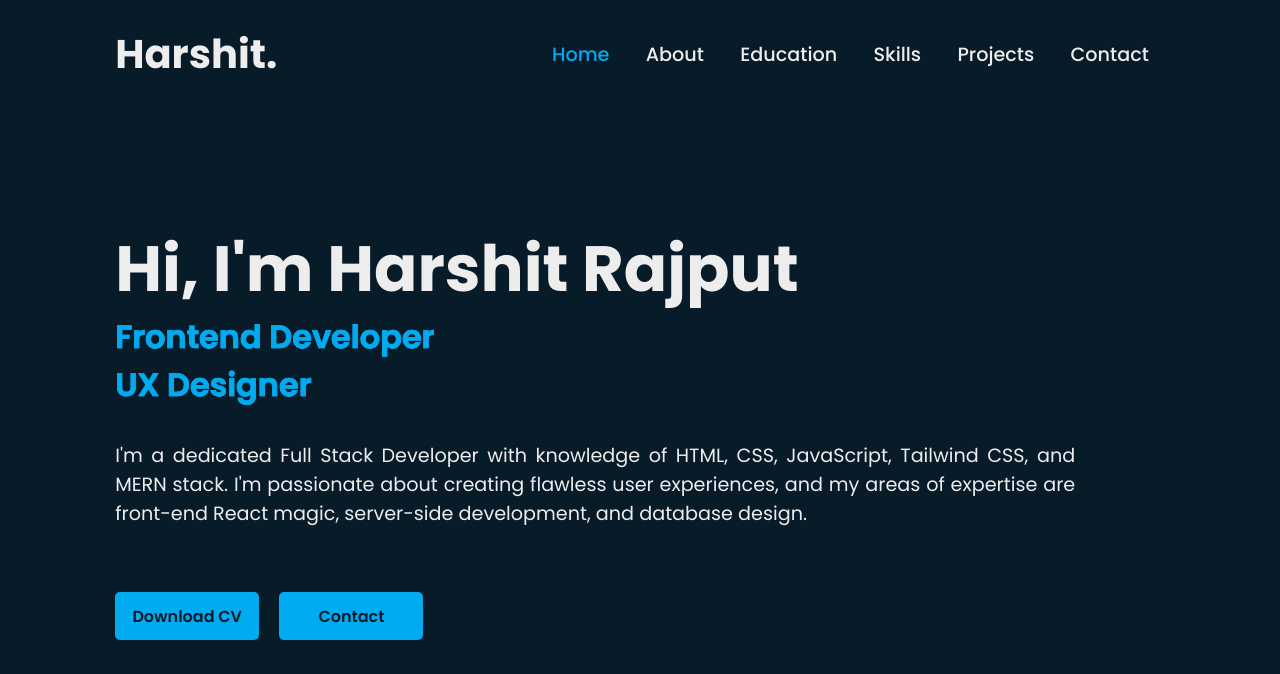
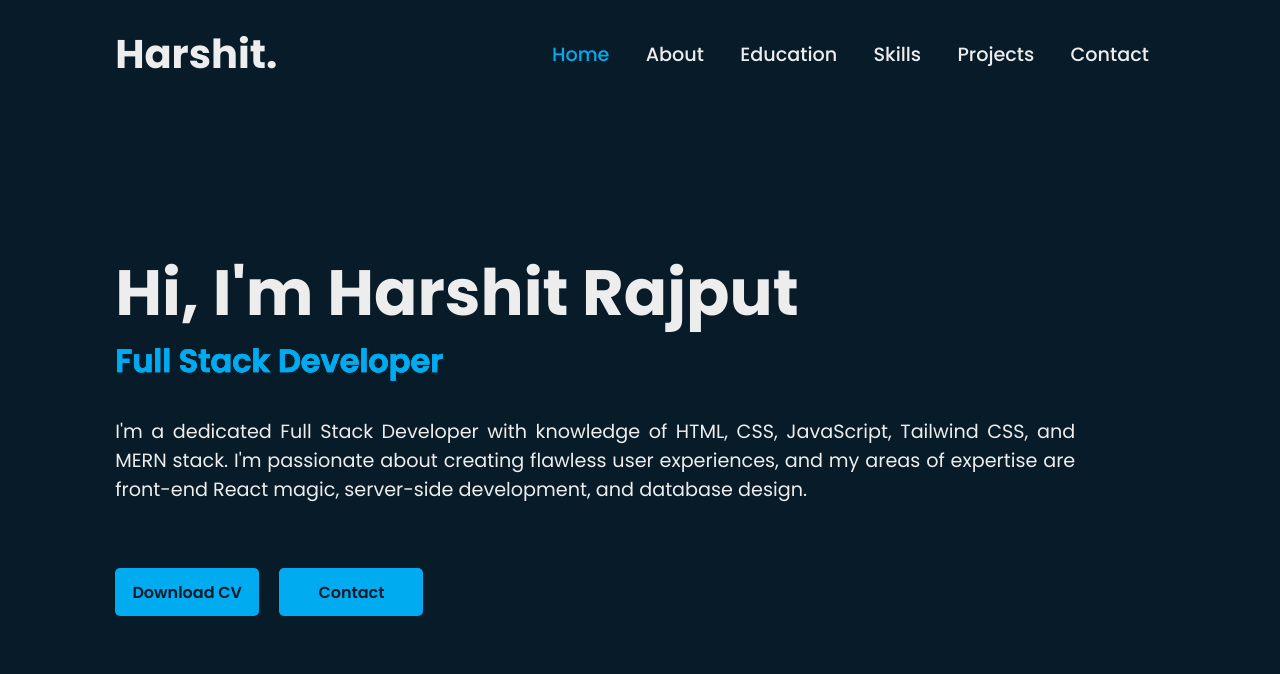
Before and after one commit to HarshitRajput0201/My-Portfolio, a plain HTML site: page index.html in a window 1280 px wide. Shown: the top 674 px of the page. Drawn offline with Linux system fonts and the light colour scheme.

Commit message:
Update index.html

```diff
--- a/index.html
+++ b/index.html
@@ -38,8 +38,8 @@
         <div class="home-detail">
             <h1>Hi, I'm <span>Harshit Rajput</span><span class="animate" style="--i:2;"></span></h1>
             <div class="text-animate">
-                <h3>Frontend Developer<span class="animate" style="--i:3;"></span></h3>
-                <h3>UX Designer<span class="animate" style="--i:3;"></span></h3>
+                <h3>Full Stack Developer<span class="animate" style="--i:3;"></span></h3>
+
             </div>
             <p>I'm a dedicated Full Stack Developer with knowledge of HTML, CSS, JavaScript, Tailwind CSS, and MERN stack. I'm passionate about creating flawless user experiences, and my areas of expertise are front-end React magic, server-side development, and database design.<span class="animate" style="--i:4;"></span></p>
             <div class="btn-box">
```
